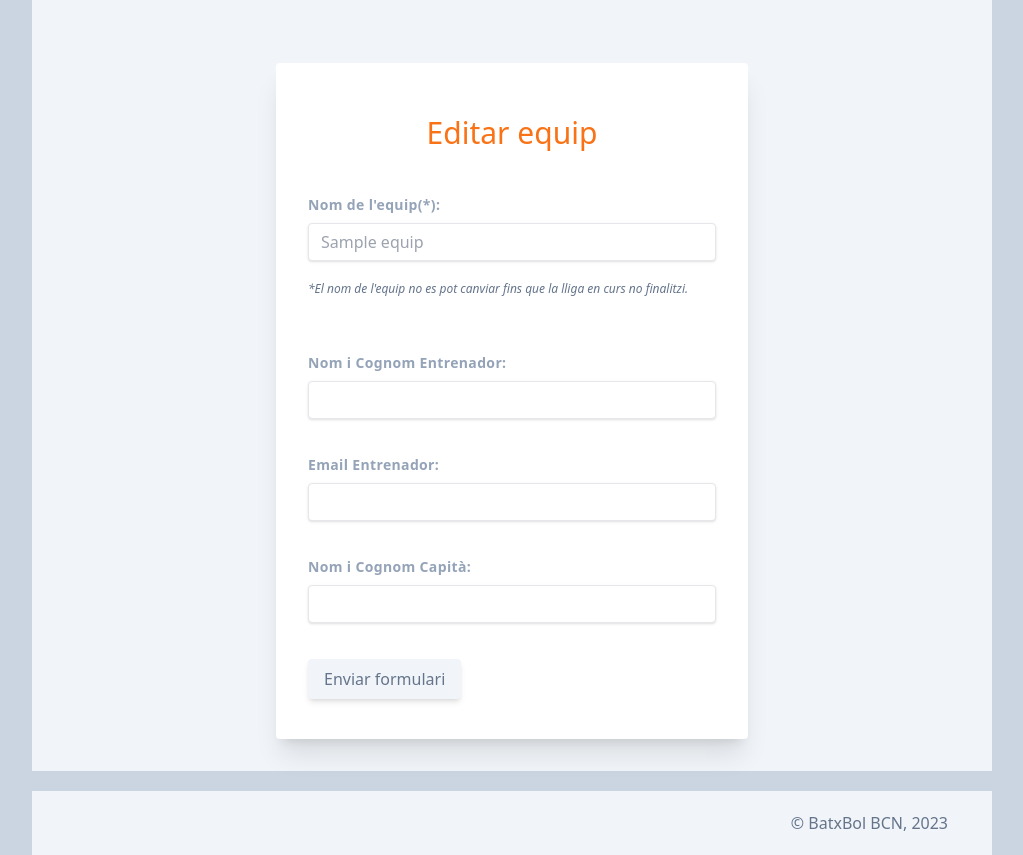
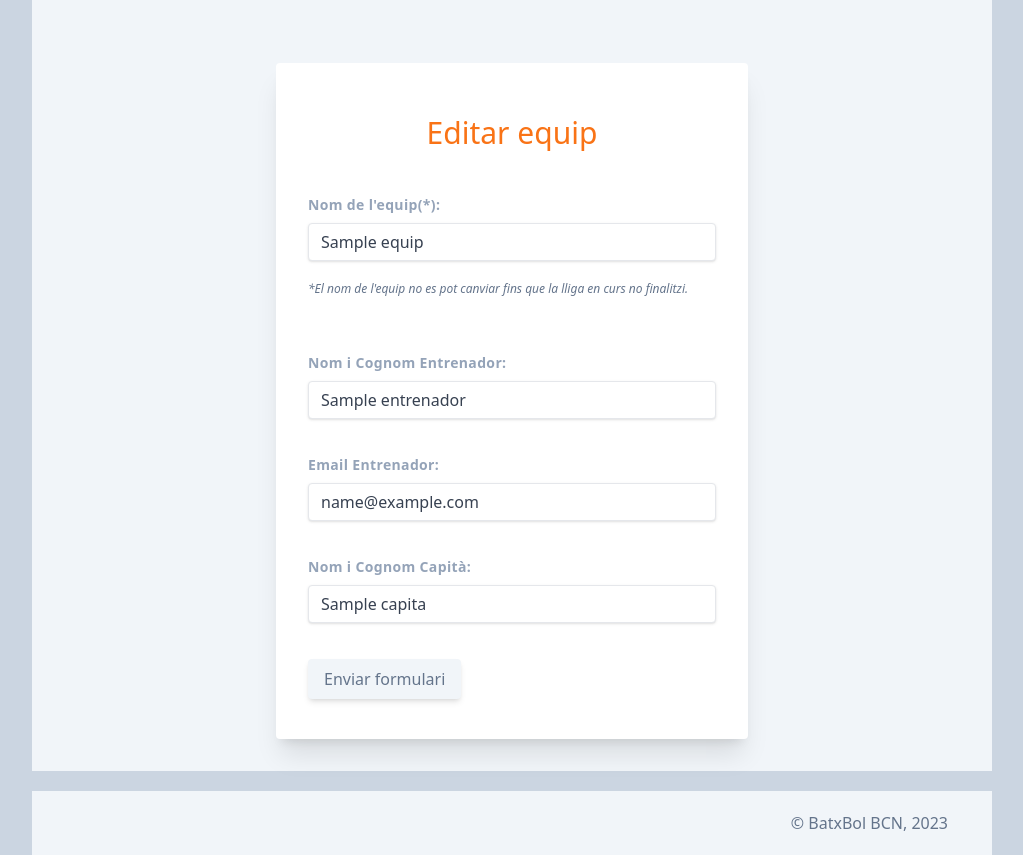
Before and after one commit to j-obiols/sprint_4_laravel, a Laravel app: template lliga_batxbol/resources/views/equips/edit.blade.php in a window 1280 px wide. Shown: the part 153-1008 px from the top of the page, without its empty margins (128-1151 px from the left). Run offline with Laravel 10, Linux system fonts and the light colour scheme; the template is opened without the code that fills it: most values are stand-ins (such as "Sample title", 1, 10 or a date in 2020); style sheets or scripts are compiled from the project's sources.

Commit message:
Fix (Equip) Modifica el formulari editar equip...
per a que l'usuari pugui veure les dades actuals.

```diff
--- a/lliga_batxbol/resources/views/equips/edit.blade.php
+++ b/lliga_batxbol/resources/views/equips/edit.blade.php
@@ -22,7 +22,7 @@
             Nom de l'equip(*):
           </label>
 
-          <input type="text" name="nom" value="{{old('nom')}}" id="nom" placeholder="{{$equip->nom}}" readonly class="shadow appearance-none border rounded w-full py-2 px-3 text-gray-700 leading-tight focus:outline-none focus:shadow-outline" >
+          <input type="text" name="nom" value="{{$equip->nom}}" id="nom" readonly class="shadow appearance-none border rounded w-full py-2 px-3 text-gray-700 leading-tight focus:outline-none focus:shadow-outline" >
 
           <p class="text-slate-500 text-xs italic pb-5 pt-5">
             *El nom de l'equip no es pot canviar fins que la lliga en curs no finalitzi.
@@ -38,7 +38,7 @@
               Nom i Cognom Entrenador:
           </label>
 
-          <input type="text" name="entrenador" value="{{old('entrenador')}}" id="entrenador"  placeholder="" class="shadow appearance-none border rounded w-full py-2 px-3 text-gray-700 mb-3 leading-tight focus:outline-none focus:shadow-outline">
+          <input type="text" name="entrenador" value="{{$equip->entrenador}}" id="entrenador"  class="shadow appearance-none border rounded w-full py-2 px-3 text-gray-700 mb-3 leading-tight focus:outline-none focus:shadow-outline">
 
           <p class="text-orange-500 text-xs italic">
 
@@ -58,7 +58,7 @@
               Email Entrenador:
           </label>
 
-          <input type="text" name="email" value="{{old('email')}}" id="email" placeholder="" class="shadow appearance-none border rounded w-full py-2 px-3 text-gray-700 mb-3 leading-tight focus:outline-none focus:shadow-outline">
+          <input type="text" name="email" value="{{$equip->email}}" id="email" class="shadow appearance-none border rounded w-full py-2 px-3 text-gray-700 mb-3 leading-tight focus:outline-none focus:shadow-outline">
 
           <p class="text-orange-500 text-xs italic">
 
@@ -78,7 +78,7 @@
               Nom i Cognom Capità:
           </label>
 
-          <input type="text" name="capita" value="{{old('capita')}}" id="capita" placeholder=" " class="shadow appearance-none border rounded w-full py-2 px-3 text-gray-700 mb-3 leading-tight focus:outline-none focus:shadow-outline">
+          <input type="text" name="capita" id="capita" value="{{$equip->capita}} " class="shadow appearance-none border rounded w-full py-2 px-3 text-gray-700 mb-3 leading-tight focus:outline-none focus:shadow-outline">
 
           <p class="text-orange-500 text-xs italic">
 
```
